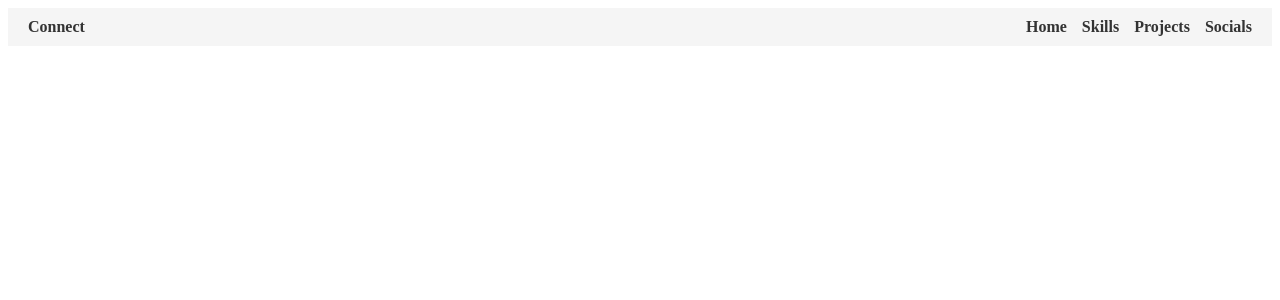
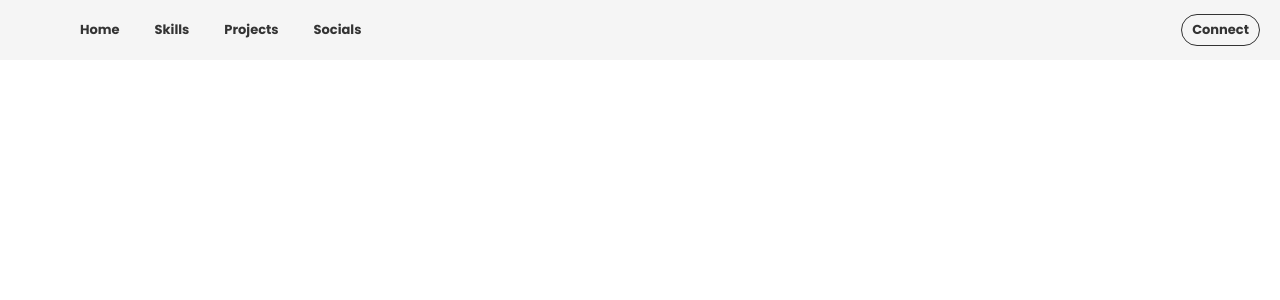
Before and after one commit to Aabi0207/Portfolio-Website, a React (Vite) app in the folder frontend/: page / in a window 1280 px wide. Shown: the top 300 px of the page. Built offline with nearby package versions, Linux system fonts and the light colour scheme.

Commit message:
Done with the navbar

```diff
--- a/frontend/src/components/Navbar/Navbar.jsx
+++ b/frontend/src/components/Navbar/Navbar.jsx
@@ -1,18 +1,70 @@
 // src/components/Navbar.jsx
-import React from 'react';
-import './navbar.css'
+import React, { useState, useEffect, useRef } from "react";
+import "./navbar.css";
 
 const Navbar = () => {
+  const [dropdownOpen, setDropdownOpen] = useState(false);
+  const dropdownRef = useRef(null);
+
+  const toggleDropdown = () => {
+    setDropdownOpen(!dropdownOpen);
+  };
+
+  const handleClickOutside = (event) => {
+    if (dropdownRef.current && !dropdownRef.current.contains(event.target)) {
+      setDropdownOpen(false);
+    }
+  };
+
+  useEffect(() => {
+    document.addEventListener("mousedown", handleClickOutside);
+    return () => {
+      document.removeEventListener("mousedown", handleClickOutside);
+    };
+  }, []);
+
   return (
     <nav className="navbar">
-      <div className="navbar-left">
-        <a href="#connect" className="navbar-link">Connect</a>
+      <div className="navbar-left" ref={dropdownRef}>
+        <div className="dropdown-button" onClick={toggleDropdown}>
+          Menu
+        </div>
+        {dropdownOpen && (
+          <div className="dropdown-menu">
+            <a href="#home" className="navbar-link" onClick={toggleDropdown}>
+              Home
+            </a>
+            <a href="#skills" className="navbar-link" onClick={toggleDropdown}>
+              Skills
+            </a>
+            <a href="#projects" className="navbar-link" onClick={toggleDropdown}>
+              Projects
+            </a>
+            <a href="#socials" className="navbar-link" onClick={toggleDropdown}>
+              Socials
+            </a>
+          </div>
+        )}
+        {/* Desktop links */}
+        <div className="desktop-links">
+          <a href="#home" className="navbar-link">
+            Home
+          </a>
+          <a href="#skills" className="navbar-link">
+            Skills
+          </a>
+          <a href="#projects" className="navbar-link">
+            Projects
+          </a>
+          <a href="#socials" className="navbar-link">
+            Socials
+          </a>
+        </div>
       </div>
       <div className="navbar-right">
-        <a href="#home" className="navbar-link">Home</a>
-        <a href="#skills" className="navbar-link">Skills</a>
-        <a href="#projects" className="navbar-link">Projects</a>
-        <a href="#socials" className="navbar-link">Socials</a>
+        <a href="#connect" className="navbar-connect">
+          <span className="connect-border">Connect</span>
+        </a>
       </div>
     </nav>
   );
--- a/frontend/src/components/Navbar/navbar.css
+++ b/frontend/src/components/Navbar/navbar.css
@@ -4,25 +4,105 @@
   justify-content: space-between;
   align-items: center;
   padding: 10px 20px;
-    background-color: #f5f5f5; /* Replace with theme's background color */
+  background-color: whitesmoke; /* Replace with theme's background color */
   font-family: 'Arial, sans-serif';
+  position: relative; /* Ensure dropdown positioning works */
 }
 
 .navbar-left {
-    flex: 1;
+  display: flex;
+  align-items: center; /* Align items center vertically */
+}
+
+.desktop-links {
+  display: flex; /* Show desktop links by default */
+  gap: 15px; /* Space between links */
+  margin-left: 50px; /* Margin for desktop view */
+}
+
+.dropdown-button {
+  display: none; /* Hide dropdown button by default */
+  background: none;
+  border: none;
+  color: #333; /* Replace with a color from the theme */
+  font-weight: bold;
+  font-size: small;
+  cursor: pointer; /* Pointer cursor for button */
+}
+
+/* Dropdown menu styling */
+.dropdown-menu {
+  position: absolute; /* Position dropdown below the button */
+  left: 0;
+  top: 100%; /* Align with the bottom of the button */
+  background-color: white; /* Background color of dropdown */
+  box-shadow: 0 2px 8px rgba(0, 0, 0, 0.15); /* Dropdown shadow */
+  z-index: 1000; /* Ensure it appears above other elements */
+  width: 100%; /* Full width dropdown */
+}
+
+.navbar-link {
+  display: block; /* Make links block elements */
+  text-decoration: none;
+  color: #333; /* Replace with a color from the theme */
+  font-weight: bold;
+  font-size: small;
+  padding: 10px; /* Padding for dropdown links */
+}
+
+.navbar-link:hover {
+  color: #505050; /* A slightly darker shade for hover effect */
+}
+
+.connect-border {
+  border: 1px solid #333;
+  border-radius: 50px;
+  display: inline-block;
+  padding: 5px 10px;
+}
+
+.navbar-connect {
+  text-decoration: none;
+  color: #333; /* Replace with a color from the theme */
+  font-weight: bold;
+  font-size: small;
+}
+
+.connect-border:hover {
+  background-color: #333;
+  color: white;
+  transition: background-color 0.3s ease;
+}
+
+/* Mobile Styles */
+@media (max-width: 768px) {
+  .navbar {
+      /* flex-direction: column; */
+      align-items: center; /* Align items to the left */
+      padding: 10px; /* Adjust padding */
+      justify-content: flex-start;
+  }
+
+  .navbar-left {
+      /* width: 100%; */
+      position: relative; /* Positioning for dropdown */
+  }
+
+  .dropdown-button {
+      display: inline; /* Show dropdown button on mobile */
+      margin-left: 50px; /* Space from the left */
+      font-weight: bold; /* Ensure button text is bold */
   }
 
   .navbar-right {
+      width: 100%;
       display: flex;
-    gap: 15px;
+      justify-content: flex-end;
+      padding-right: 50px; /* Space from the right */
+      /* margin-top: 10px; Margin above the connect button */
   }
 
-  .navbar-link {
-    text-decoration: none;
-    color: #333; /* Replace with a color from the theme */
-    font-weight: bold;
+  .desktop-links {
+      display: none; /* Hide desktop links on mobile */
   }
-
-  .navbar-link:hover {
-    color: #5a5a5a; /* A slightly darker shade for hover effect */
 }
--- /dev/null
+++ b/frontend/src/index.css
@@ -0,0 +1,6 @@
+@import url('https://fonts.googleapis.com/css2?family=Poppins:ital,wght@0,100;0,200;0,300;0,400;0,500;0,600;0,700;0,800;0,900;1,100;1,200;1,300;1,400;1,500;1,600;1,700;1,800;1,900&family=Roboto:ital,wght@0,100;0,300;0,400;0,500;0,700;0,900;1,100;1,300;1,400;1,500;1,700;1,900&display=swap');
+*{
+  margin: 0;
+  padding: 0;
+  font-family: 'Poppins', serif;
+}
--- a/frontend/src/main.jsx
+++ b/frontend/src/main.jsx
@@ -1,6 +1,7 @@
 import React from 'react';
 import ReactDOM from 'react-dom';
 import App from './App';
+import './index.css'
 
 ReactDOM.render(
   <React.StrictMode>
```
Lines whose indentation alone changed are shown as unchanged.
